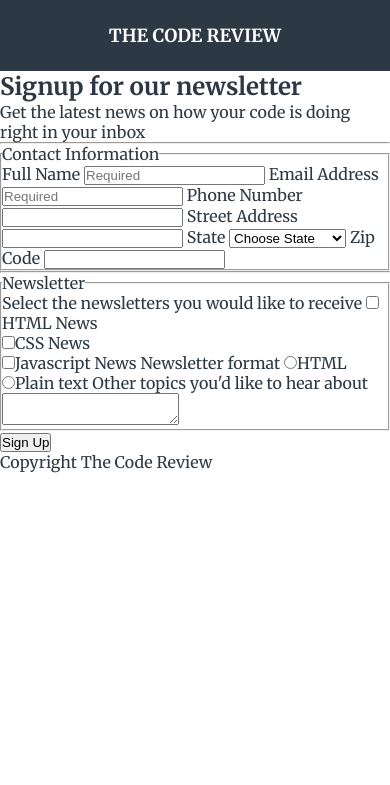
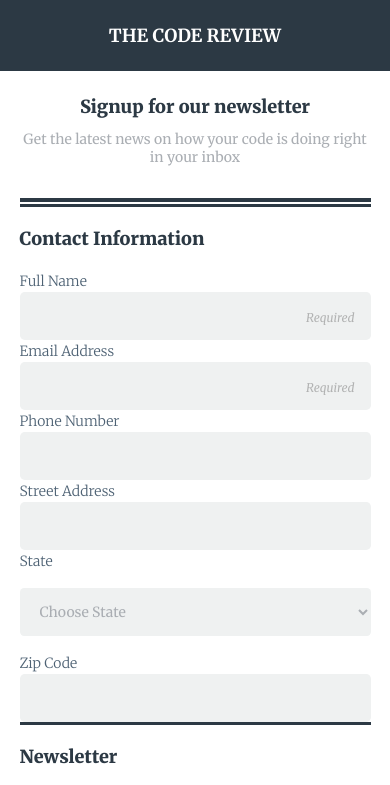
Before and after one commit to cyberkathleen/responsive-registration-form, a plain HTML site: page index.html in a window 390 px wide. Shown: the top 785 px of the page. Drawn offline with Linux system fonts and the light colour scheme.

Commit message:
Added mobile view CSS

```diff
--- a/index.html
+++ b/index.html
@@ -15,7 +15,7 @@
   </header>
 
   <main>
-    <div>
+    <div class="intro">
       <h2>Signup for our newsletter</h2>
       <p>Get the latest news on how your code is doing right in your inbox</p>
     </div>
@@ -23,21 +23,29 @@
     <hr>
 
     <form>
-      <fieldset>
+      <fieldset id="contact">
         <legend>Contact Information</legend>
-
+        <div class="pair">
           <label for="name">Full Name</label>
           <input type="text" id="name" name="user_name" placeholder="Required">
+        </div>
 
+        <div class="pair">
           <label for="email">Email Address</label>
           <input type="email" id="email" name="user_email" placeholder="Required">
+        </div>
 
+        <div class="pair">
           <label for="phone">Phone Number</label>
           <input type="tel" id="phone" name="user_phone">
+        </div>
 
+        <div class="pair">
           <label for="street">Street Address</label>
           <input type="text" id="street" name="user_street">
+        </div>
 
+        <div class="pair">
           <label for="state">State</label>
           <select id="state" name="user-state">
             <option value="">Choose State</option>
@@ -92,25 +100,27 @@
             <option value="wisconsin">Wisconsin</option>
             <option value="wyoming">Wyoming</option>
           </select>
+        </div>
 
+        <div class="pair">
           <label for="zip">Zip Code</label>
           <input type="text" id="zip" name="user-zip">
-
+        </div>
       </fieldset>
 
       <hr>
 
-      <fieldset>
+      <fieldset id="newsletter">
         <legend>Newsletter</legend>
 
         <label>Select the newsletters you would like to receive</label>
-        <input type="checkbox" id="html_news" value="newsletter_html" name="user_newsletters"><label for="html_news">HTML News</label><br>
-        <input type="checkbox" id="css_news" value="newsletter_css" name="user_newsletters"><label for="css_news">CSS News</label><br>
-        <input type="checkbox" id="javascript_news" value="newsletter_javascript" name="user_newsletters"><label for="javascript_news">Javascript News</label>
+        <input type="checkbox" id="html_news" value="newsletter_html" name="user_newsletters"><label for="html_news" class="option">HTML News</label><br>
+        <input type="checkbox" id="css_news" value="newsletter_css" name="user_newsletters"><label for="css_news" class="option">CSS News</label><br>
+        <input type="checkbox" id="javascript_news" value="newsletter_javascript" name="user_newsletters"><label for="javascript_news" class="option">Javascript News</label>
 
         <label>Newsletter format</label>
-        <input type="radio" id="html_format" value="format_html" name="newsletter_format"><label for="html_format">HTML</label><br>
-        <input type="radio" id="plainText_format" value="format_plainText" name="newsletter_format"><label for="plainText_format">Plain text</label>
+        <input type="radio" id="html_format" value="format_html" name="newsletter_format"><label for="html_format" class="option">HTML</label><br>
+        <input type="radio" id="plainText_format" value="format_plainText" name="newsletter_format"><label for="plainText_format" class="option">Plain text</label>
 
         <label for="topics">Other topics you'd like to hear about</label>
         <textarea id="topics" name="user_topics"></textarea>
--- a/styles.css
+++ b/styles.css
@@ -16,13 +16,125 @@ header {
   padding-top: 1.5rem;
   padding-bottom: 1.5rem;
   background-color: #2C3944;
-  color: #fff;
+  color: #FFF;
   text-align: center;
   text-transform: uppercase;
 }
 
-h1 {
+main {
+  padding: 0 5vw;
+}
+
+footer {
+  padding-bottom: 33vh;
+  text-align: center;
+  font-style: italic;
+}
+
+h1, h2, legend {
   font-size: 1.125rem;
+}
+
+h2, legend {
+  margin-bottom: .75rem;
+  font-weight: 900;
+}
+
+hr {
+  margin-bottom: 1.25rem;
+  padding: 1px 0;
+  border: none;
+  border-top: 4.5px solid #2C3944;
+  border-bottom: 3px solid #2C3944;
+}
+
+form hr {
+  padding: 0;
+  border-top: none;
+}
+
+div.intro {
+  padding-top: 1.5rem;
+  padding-bottom: 2rem;
+  text-align: center;
+}
+.intro p,
+footer {
+  font-size: .875rem;
+  color: #AAAEB3;
+}
+
+/* ##################################################
+    Form Styles
+################################################## */
+
+fieldset {
+  border: none;
+}
+
+#contact fieldset {
+  display: flex;
+  flex-direction: column;
+}
+
+legend {
+  margin: 1.25rem 0;
+}
+
+label {
+  /* margin-bottom: 1rem; */
+  font-size: 0.875rem;
+  font-weight: 300;
+  color: #4E6274;
+  line-height: 1.5;
+}
+
+#newsletter label {
+  display: block;
+}
+
+#newsletter label.option {
+  display: inline-block;
+}
+
+#contact input,
+select,
+#newsletter textarea,
+button {
+  width: 100%;
+  padding: .875rem 1rem;
+  background: #EFF1F1;
+  border: none;
+  border-radius: .3em;
+  font-family: 'Merriweather', serif;
+  font-size: 1rem;
+}
+
+select {
+  margin-top: 1rem;
+  margin-bottom: 1rem;
+  font-size: .875rem;
+  color: #AAAEB3;
+} /* Arrow color */
+
+option {
+  color: #000;
+}
+
+::placeholder {
+  font-size: .75rem;
+  font-style: italic;
+  text-align: right;
+  opacity: .5;
+}
+
+button[type="submit"] {
+  margin: 1.5rem 0 1.75rem;
+  padding: 1.125rem;
+  background: #4EBBB5;
+  color: #FFF;
+  font-size: 1.125rem;
+  font-weight: bold;
 }
 
 /* ##################################################
```
Lines whose indentation alone changed are shown as unchanged.
